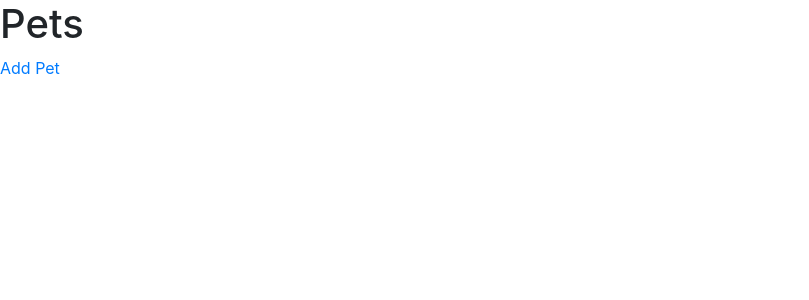
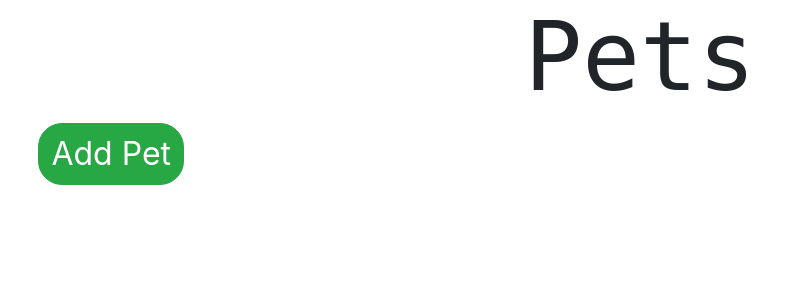
Before and after one commit to brentjameson/flask-adoption-agency, a Flask app: page / in a window 1280 px wide. Shown: the top 300 px of the page, without its empty margins (0-809 px from the left). Run offline with Flask 2, Linux system fonts and the light colour scheme; data that the repository does not hold is empty; some libraries are stand-ins or nearby versions.

Commit message:
completed project

```diff
--- /dev/null
+++ b/static/app.css
@@ -0,0 +1,28 @@
+.pet {
+    margin: 3%;
+    position: relative;
+
+}
+
+#pets-h1 {
+    text-align: center;
+    font-size: 6rem;
+}
+
+.btn-success {
+    margin-left: 3%;
+    font-size: 2rem;
+    border-radius: 1.5rem;
+    position: relative;
+}
+
+h1 {
+    font-family: monospace;
+    font-size: 2rem;
+}
+
+#availability {
+    position: absolute;
+    right: 50%;
+    top: -15%;
+}
--- a/templates/pets-list.html
+++ b/templates/pets-list.html
@@ -6,24 +6,27 @@
     <meta name="viewport" content="width=device-width, initial-scale=1.0">
     <link rel="stylesheet" href="https://maxcdn.bootstrapcdn.com/bootstrap/4.0.0/css/bootstrap.min.css"
     integrity="sha384-Gn5384xqQ1aoWXA+058RXPxPg6fy4IWvTNh0E263XmFcJlSAwiGgFAW/dAiS6JXm" crossorigin="anonymous">
+    <link rel="stylesheet" href="/static/app.css">
     <title>Pets List</title>
 </head>
 <body>
-    <h1>Pets</h1>
-    <a href="/add">Add Pet</a>
-    <div class='row'>
-        <div class='col-sm-12'>
-            {% for pet in pets %}
+    <h1 class = 'display-2' id= pets-h1>Pets</h1>
+    <form action="/add">
+        <button type="button" class="btn btn-success">Add Pet</button>
+    </form>
+    <div class='d-flex flex-row flex-wrap'>
+        {% for pet in pets %}
+        <div class='pet' style='width: 25%'>
             <a href="/{{pet.id}}">
-                <div class='col-sm-12'>
-                    {%if pet.available %}
+                {%if pet.available %}
+                <div id='availability'>
                     {{pet.name}} is available
-                    {% endif %}
+                {% endif %}
                 </div>
-            <img src="{{pet.photo_url}}" alt="">
-            {% endfor %}
-        </a>
+                <img src="{{pet.photo_url}}" alt="">
+            </a>
         </div>
+        {% endfor %}
     </div>
 </body>
 </html>
```
